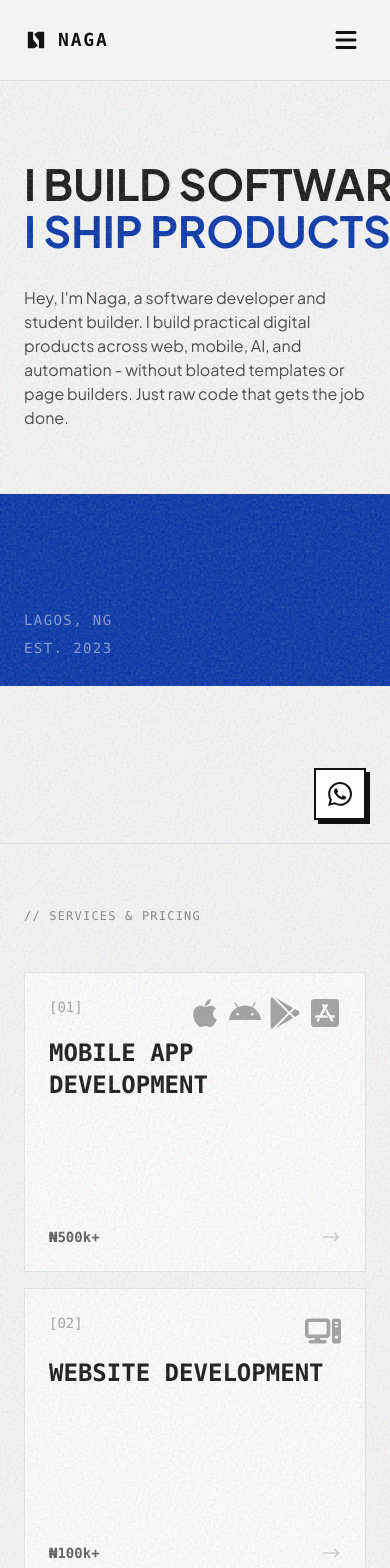
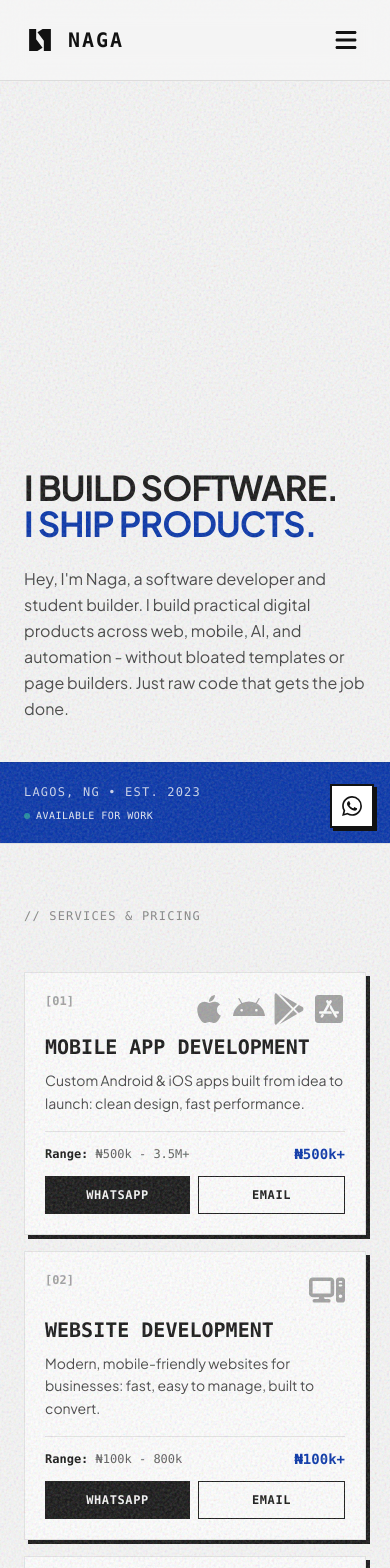
Before and after one commit to francisnaga/My-Portfolio, a React (Vite) app: page / in a window 390 px wide. Shown: the top 1568 px of the page. Built offline with nearby package versions, Linux system fonts and the light colour scheme.

Commit message:
fix(mobile): responsive layout overhaul, enlarged logo and full mobile card UX

```diff
--- a/src/App.jsx
+++ b/src/App.jsx
@@ -23,10 +23,10 @@ function App() {
         href="https://wa.me/2349130436032"
         target="_blank"
         rel="noopener noreferrer"
-        className="fixed bottom-6 right-6 md:bottom-12 md:right-12 bg-white text-dark border-2 border-dark p-3 md:p-4 flex items-center gap-3 group hover:bg-accent hover:text-white hover:border-accent transition-all duration-300 z-50 shadow-[4px_4px_0px_0px_rgba(17,17,17,1)] hover:shadow-[6px_6px_0px_0px_rgba(0,47,167,1)] hover:-translate-y-1"
+        className="fixed bottom-4 right-4 md:bottom-12 md:right-12 bg-white text-dark border-2 border-dark p-2.5 sm:p-3 md:p-4 flex items-center gap-2 md:gap-3 group hover:bg-accent hover:text-white hover:border-accent transition-all duration-300 z-50 shadow-[3px_3px_0px_0px_rgba(17,17,17,1)] md:shadow-[4px_4px_0px_0px_rgba(17,17,17,1)] hover:shadow-[6px_6px_0px_0px_rgba(0,47,167,1)] hover:-translate-y-1"
         aria-label="Contact on WhatsApp"
       >
-        <svg className="w-6 h-6 md:w-7 md:h-7" fill="currentColor" viewBox="0 0 24 24" xmlns="http://www.w3.org/2000/svg">
+        <svg className="w-5 h-5 md:w-7 md:h-7" fill="currentColor" viewBox="0 0 24 24" xmlns="http://www.w3.org/2000/svg">
           <path d="M17.472 14.382c-.297-.149-1.758-.867-2.03-.967-.273-.099-.471-.148-.67.15-.197.297-.767.966-.94 1.164-.173.199-.347.223-.644.075-.297-.15-1.255-.463-2.39-1.475-.883-.788-1.48-1.761-1.653-2.059-.173-.297-.018-.458.13-.606.134-.133.298-.347.446-.52.149-.174.198-.298.298-.497.099-.198.05-.371-.025-.52-.075-.149-.669-1.612-.916-2.207-.242-.579-.487-.5-.669-.51-.173-.008-.371-.01-.57-.01-.198 0-.52.074-.792.372-.272.297-1.04 1.016-1.04 2.479 0 1.462 1.065 2.875 1.213 3.074.149.198 2.096 3.2 5.077 4.487.709.306 1.262.489 1.694.625.712.227 1.36.195 1.871.118.571-.085 1.758-.719 2.006-1.413.248-.694.248-1.289.173-1.413-.074-.124-.272-.198-.57-.347m-5.421 7.403h-.004a9.87 9.87 0 01-5.031-1.378l-.361-.214-3.741.982.998-3.648-.235-.374a9.86 9.86 0 01-1.51-5.26c.001-5.45 4.436-9.884 9.888-9.884 2.64 0 5.122 1.03 6.988 2.898a9.825 9.825 0 012.893 6.994c-.003 5.45-4.437 9.884-9.885 9.884m8.413-18.297A11.815 11.815 0 0012.05 0C5.495 0 .16 5.335.157 11.892c0 2.096.547 4.142 1.588 5.945L.057 24l6.305-1.654a11.882 11.882 0 005.683 1.448h.005c6.554 0 11.89-5.335 11.893-11.893a11.821 11.821 0 00-3.48-8.413z"/>
         </svg>
         <span className="font-mono text-sm uppercase tracking-widest font-bold hidden md:inline">Chat</span>
--- a/src/components/About.jsx
+++ b/src/components/About.jsx
@@ -12,11 +12,11 @@ export default function About() {
 
           {/* Main Bio */}
           <div className="lg:col-span-7">
-            <h3 className="font-mono text-3xl md:text-5xl uppercase font-bold text-foreground mb-8">
+            <h3 className="font-mono text-2xl sm:text-3xl md:text-5xl uppercase font-bold text-foreground mb-6 md:mb-8 leading-tight">
               Efobi Francis Chibundo
             </h3>
 
-            <div className="space-y-6 font-sans text-lg text-foreground/80 leading-relaxed">
+            <div className="space-y-4 sm:space-y-6 font-sans text-base md:text-lg text-foreground/80 leading-relaxed">
               <p>
                 I'm Naga, a software developer and student builder focused on creating practical digital products across web, mobile, AI, and automation.
               </p>
--- a/src/components/Hero.jsx
+++ b/src/components/Hero.jsx
@@ -24,7 +24,7 @@ export default function Hero() {
   return (
     <section id="home" className="min-h-[100svh] w-full flex flex-col md:flex-row border-b border-foreground/10 noise-bg">
       {/* 60% Left Side */}
-      <div className="w-full md:w-[60%] flex flex-col justify-end p-6 md:p-12 pb-16 md:pb-24 pt-40 md:pt-48 bg-background relative z-10">
+      <div className="w-full md:w-[60%] flex flex-col justify-end p-6 md:p-12 pb-10 md:pb-24 pt-28 sm:pt-36 md:pt-48 bg-background relative z-10 flex-1">
         <motion.div
           variants={containerVariants}
           initial="hidden"
@@ -32,14 +32,14 @@ export default function Hero() {
         >
           <motion.h1
             variants={itemVariants}
-            className="font-sans text-[11vw] sm:text-5xl md:text-6xl lg:text-7xl uppercase font-black text-foreground leading-[1.1] md:leading-[1] mb-8"
+            className="font-sans text-[8.8vw] sm:text-5xl md:text-6xl lg:text-7xl uppercase font-black text-foreground leading-[1.05] tracking-tight mb-6 md:mb-8"
           >
-            <span className="whitespace-nowrap">I BUILD SOFTWARE.</span><br />
-            <span className="text-accent whitespace-nowrap">I SHIP PRODUCTS.</span>
+            <span className="block">I BUILD SOFTWARE.</span>
+            <span className="block text-accent">I SHIP PRODUCTS.</span>
           </motion.h1>
           <motion.p
             variants={itemVariants}
-            className="font-sans text-base md:text-xl max-w-md text-foreground/80"
+            className="font-sans text-base sm:text-lg md:text-xl max-w-md text-foreground/80 leading-relaxed"
           >
             Hey, I'm Naga, a software developer and student builder. I build practical digital products across web, mobile, AI, and automation - without bloated templates or page builders. Just raw code that gets the job done.
           </motion.p>
@@ -51,11 +51,18 @@ export default function Hero() {
         initial={{ opacity: 0, x: 20 }}
         animate={{ opacity: 1, x: 0 }}
         transition={{ duration: 0.8, ease: "easeOut", delay: 0.2 }}
-        className="w-full md:w-[40%] h-48 md:h-auto bg-accent border-t md:border-t-0 md:border-l border-dark/10 flex items-end p-6 md:p-12 relative z-10"
+        className="w-full md:w-[40%] bg-accent border-t md:border-t-0 md:border-l border-dark/10 flex items-center md:items-end justify-between md:justify-start p-6 md:p-12 py-5 md:py-12 relative z-10"
       >
-        <div className="font-mono text-white/50 text-sm md:text-base uppercase tracking-widest leading-loose">
-          LAGOS, NG<br />
-          EST. 2023
+        <div className="flex flex-col gap-1 md:block">
+          <div className="font-mono text-white/80 text-xs md:text-base uppercase tracking-widest leading-relaxed">
+            LAGOS, NG<br className="hidden md:inline" />
+            <span className="inline md:hidden"> • </span>
+            EST. 2023
+          </div>
+          <div className="md:hidden font-mono text-[10px] uppercase tracking-wider text-white/90 flex items-center gap-1.5 pt-0.5">
+            <span className="w-1.5 h-1.5 rounded-full bg-emerald-400 animate-pulse"></span>
+            Available For Work
+          </div>
         </div>
       </motion.div>
     </section>
--- a/src/components/Logo.jsx
+++ b/src/components/Logo.jsx
@@ -11,12 +11,12 @@ import React from 'react';
  * @param {'klein'|'mono'|'white'} [props.variant='mono'] - Color variant
  */
 export default function Logo({
-  size = 24,
+  size,
   className = '',
   variant = 'mono',
   ...rest
 }) {
-  const numericSize = typeof size === 'number' ? size : parseInt(size, 10) || 24;
+  const numericSize = size ? (typeof size === 'number' ? size : parseInt(size, 10)) : undefined;
 
   let fill = 'currentColor';
   if (variant === 'klein') {
--- a/src/components/Nav.jsx
+++ b/src/components/Nav.jsx
@@ -35,8 +35,8 @@ export default function Nav() {
       <nav className="fixed top-0 left-0 w-full z-[100] border-b border-foreground/10 bg-background/70 backdrop-blur-md">
         <div className="max-w-6xl mx-auto px-6 md:px-12 h-20 flex justify-between items-center">
           {/* Logo */}
-          <a href="#home" className="flex items-center gap-2.5 font-mono text-lg tracking-widest uppercase font-bold text-foreground focus-visible:ring-2 focus-visible:ring-accent focus-visible:outline-none group">
-            <Logo size={24} className="flex-shrink-0" />
+          <a href="#home" className="flex items-center gap-3 font-mono text-xl md:text-2xl tracking-widest uppercase font-black text-foreground focus-visible:ring-2 focus-visible:ring-accent focus-visible:outline-none group">
+            <Logo className="w-8 h-8 md:w-9 md:h-9 flex-shrink-0" />
             <span>NAGA</span>
           </a>
 
@@ -85,11 +85,11 @@ export default function Nav() {
             animate={{ opacity: 1, x: 0 }}
             exit={{ opacity: 0, x: '100%' }}
             transition={{ type: 'spring', damping: 25, stiffness: 200 }}
-            className="fixed inset-0 z-[200] bg-background flex flex-col noise-bg h-[100dvh]"
+            className="fixed inset-0 top-0 left-0 w-full h-[100dvh] z-[200] bg-background flex flex-col"
           >
             <div className="p-6 h-20 flex justify-between items-center border-b border-foreground/10 relative z-10">
-              <a href="#home" onClick={handleLinkClick} className="flex items-center gap-2 font-mono text-lg tracking-widest uppercase font-bold text-foreground">
-                <Logo size={22} className="flex-shrink-0" />
+              <a href="#home" onClick={handleLinkClick} className="flex items-center gap-3 font-mono text-xl tracking-widest uppercase font-black text-foreground">
+                <Logo className="w-8 h-8 flex-shrink-0" />
                 <span>NAGA</span>
               </a>
               <button
--- a/src/components/Services.jsx
+++ b/src/components/Services.jsx
@@ -111,12 +111,63 @@ export default function Services() {
           // Services & Pricing
         </h2>
 
+        {/* Mobile View: Clean, full-information cards without awkward tap-toggles */}
+        <div className="grid grid-cols-1 gap-4 md:hidden">
+          {allServices.map((svc) => (
+            <div
+              key={svc.id}
+              className="border border-foreground/10 bg-white p-5 shadow-[4px_4px_0px_0px_rgba(17,17,17,1)] flex flex-col justify-between"
+            >
+              <div>
+                <div className="flex justify-between items-start mb-2">
+                  <span className="font-mono text-xs text-foreground/40 font-bold">[{svc.id}]</span>
+                  {svc.icon && (
+                    <div className="text-foreground/50">
+                      {svc.icon}
+                    </div>
+                  )}
+                </div>
+                <h3 className="font-mono text-xl uppercase font-bold text-foreground mb-2">
+                  {svc.title}
+                </h3>
+                <p className="font-sans text-sm text-foreground/80 leading-relaxed mb-4">
+                  {svc.desc}
+                </p>
+              </div>
+
+              <div>
+                <div className="font-mono text-xs text-foreground/70 border-t border-foreground/10 pt-3 pb-3 flex justify-between items-center">
+                  <span><strong className="text-foreground font-semibold">Range:</strong> {svc.range}</span>
+                  <span className="font-bold text-accent text-sm">{svc.price}</span>
+                </div>
+                <div className="flex gap-2">
+                  <a
+                    href="https://wa.me/2349130436032"
+                    target="_blank"
+                    rel="noreferrer"
+                    className="flex-1 text-center py-2.5 bg-foreground text-background font-mono text-xs uppercase tracking-wider font-semibold active:bg-accent transition-colors flex items-center justify-center"
+                  >
+                    WhatsApp
+                  </a>
+                  <a
+                    href="mailto:hello@francisnaga.site"
+                    className="flex-1 text-center py-2.5 border border-foreground text-foreground font-mono text-xs uppercase tracking-wider font-semibold active:bg-foreground active:text-background transition-colors flex items-center justify-center"
+                  >
+                    Email
+                  </a>
+                </div>
+              </div>
+            </div>
+          ))}
+        </div>
+
+        {/* Desktop View: Interactive Bento Grid with Hover Details */}
         <motion.div
           variants={containerVariants}
           initial="hidden"
           whileInView="visible"
           viewport={{ once: true, margin: "-100px" }}
-          className="grid grid-cols-1 md:grid-cols-4 gap-4 md:gap-6"
+          className="hidden md:grid md:grid-cols-4 gap-4 md:gap-6"
         >
           {allServices.map((svc) => (
             <motion.div
--- a/src/index.css
+++ b/src/index.css
@@ -17,7 +17,7 @@
 }
 
 /* Subtle SVG Noise Texture (Anti-AI Polish) */
-.noise-bg {
+.noise-bg:not(.fixed):not([class*="fixed"]) {
   position: relative;
 }
 .noise-bg::before {
```
Also changed, not shown: src/components/Work.jsx (+12 -11 lines).
